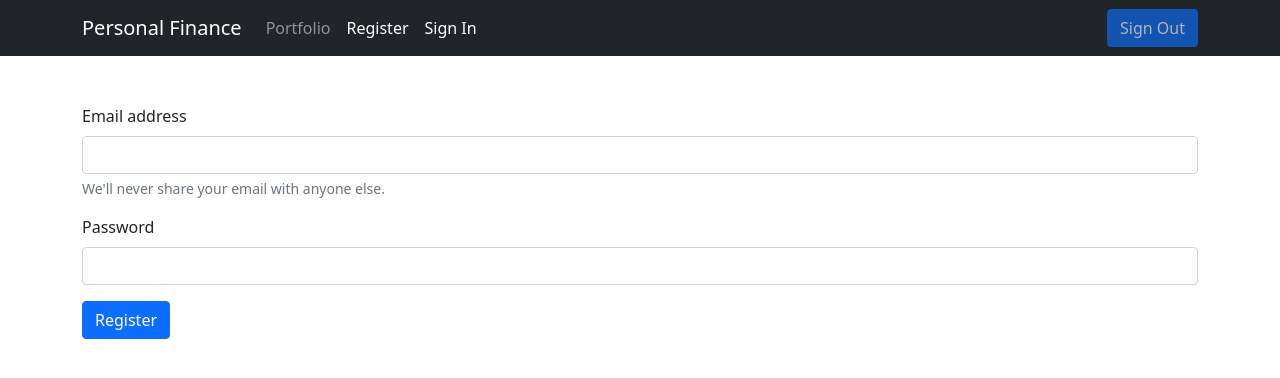
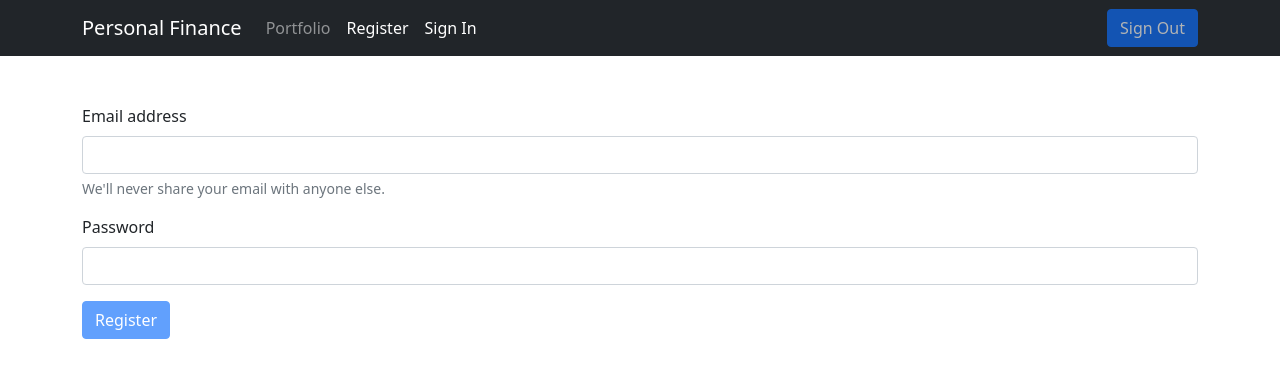
Before and after one commit to toto-castaldi/personal-finance, a Vue app in the folder site/: page /register in a window 1280 px wide. Shown: the top 378 px of the page. Built offline with nearby package versions, Linux system fonts and the light colour scheme; no server answers.

Commit message:
register form validation

```diff
--- a/site/package.json
+++ b/site/package.json
@@ -9,6 +9,8 @@
     "lint": "eslint . --ext .vue,.js,.jsx,.cjs,.mjs --fix --ignore-path .gitignore"
   },
   "dependencies": {
+    "@vuelidate/core": "^2.0.0-alpha.35",
+    "@vuelidate/validators": "^2.0.0-alpha.27",
     "bootstrap": "^5.1.3",
     "firebase": "^9.6.8",
     "pinia": "^2.0.12",
--- a/site/src/components/ToastStack.vue
+++ b/site/src/components/ToastStack.vue
@@ -32,7 +32,6 @@ export default {
   setup() {
     const store = useToastStore();
     return {
-      alert,
       store
     };
   },
--- a/site/src/utils.js
+++ b/site/src/utils.js
@@ -5,7 +5,11 @@ export default {
         }
         return typeof obj[Symbol.iterator] === 'function';
     },
-    alert: (msg) => {
-
+    emailValid : (email) => {
+        return String(email)
+            .toLowerCase()
+            .match(
+            /^(([^<>()[\]\\.,;:\s@"]+(\.[^<>()[\]\\.,;:\s@"]+)*)|(".+"))@((\[[0-9]{1,3}\.[0-9]{1,3}\.[0-9]{1,3}\.[0-9]{1,3}\])|(([a-zA-Z\-0-9]+\.)+[a-zA-Z]{2,}))$/
+            );
     }
 }
--- a/site/src/views/Register.vue
+++ b/site/src/views/Register.vue
@@ -10,7 +10,7 @@
                 <label for="registerPassword" class="form-label">Password</label>
                 <input v-model="password" type="password" class="form-control" id="registerPassword">
             </div>
-            <button type="submit" @click="register" class="btn btn-primary">Register</button>
+            <button @click.stop.prevent="register" class="btn btn-primary" :disabled="formInvalid()" >Register</button>
         </form>
     </div>
 </template>
@@ -18,18 +18,31 @@
     import { ref } from "vue";
     import { getAuth, createUserWithEmailAndPassword } from "firebase/auth";
     import { useRouter} from "vue-router";
+    import utils from "../utils.js";
+    import { useToastStore } from "../stores/messages";
+
+    const toastStore = useToastStore();
     const email = ref("");
     const password = ref("");
     const router = useRouter();
+
     const register = () => {
+        console.log(email.value, password.value);
         createUserWithEmailAndPassword(getAuth(), email.value, password.value)
         .then((data) => {
             router.push("/portfolio");
         })
         .catch((error) => {
-            console.log(error.code);
-            alert(error.message);
+            toastStore.error(error.message);
         })
     }
 
+    const formInvalid = () => {
+        if (!(email.value.length != 0 && password.value.length >= 8)) return true;
+        if (!utils.emailValid(email.value)) return true;
+
+        return false;
+    }
+
+
 </script>
```
Also changed, not shown: site/src/router/index.js (+23 -11 lines), 1 other file (tests, documents, lock files or other folders).
